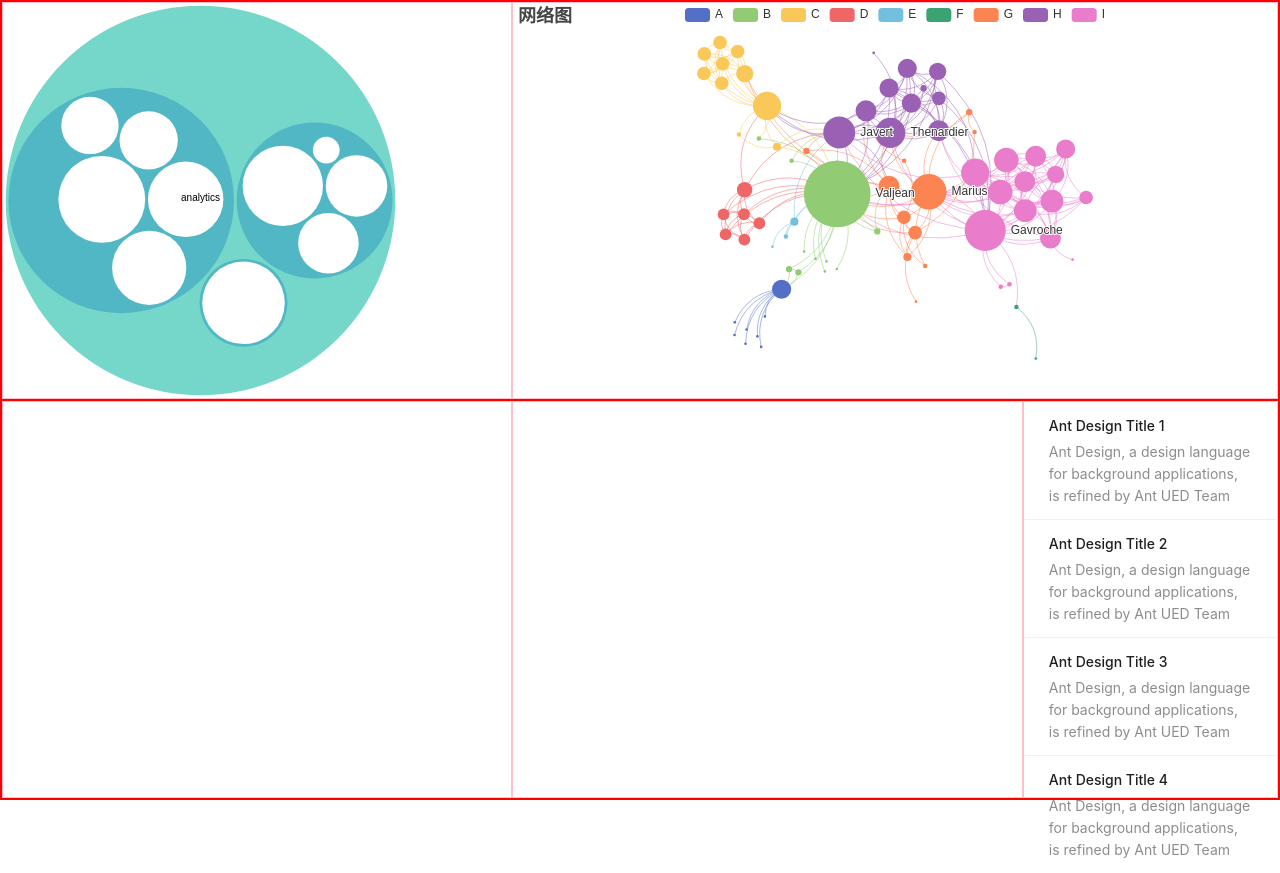
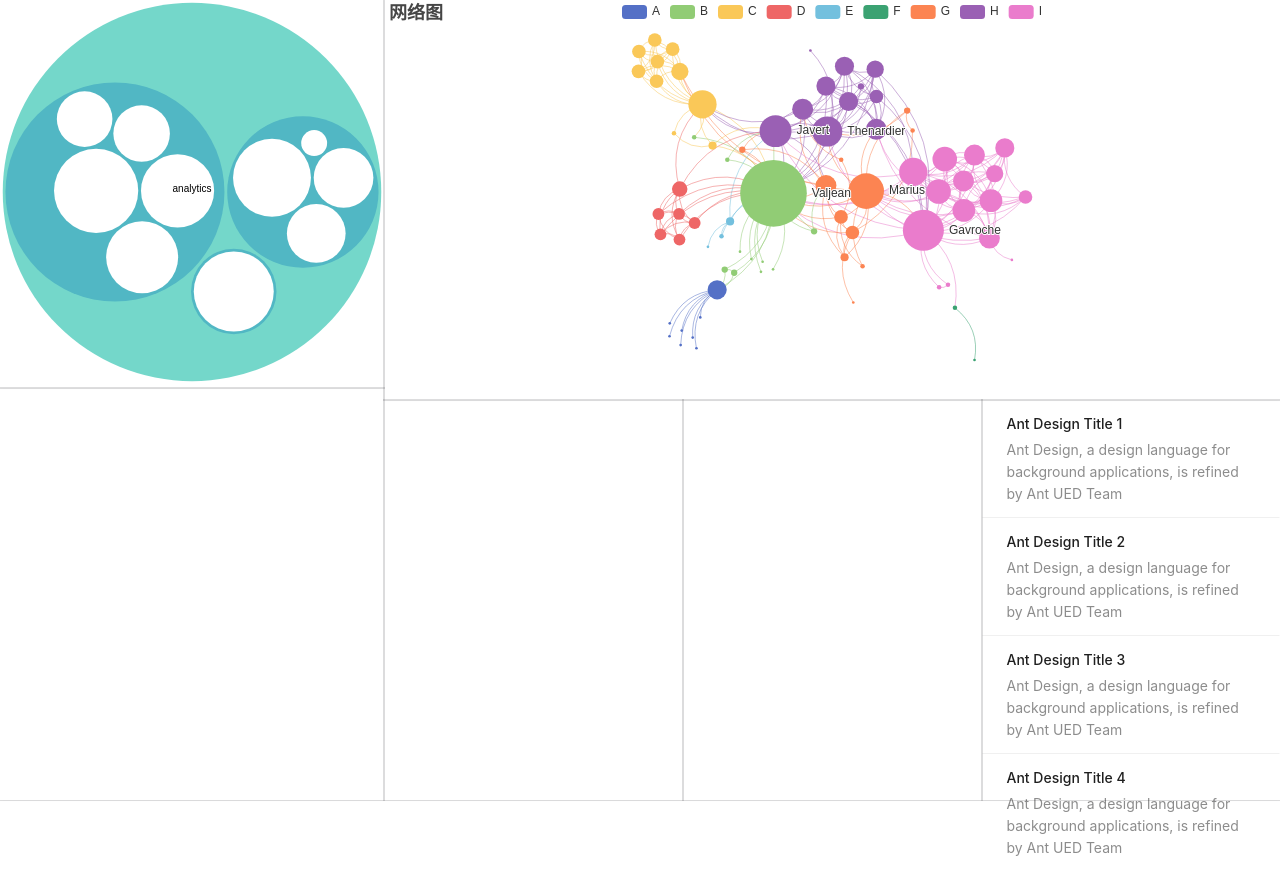
Before and after one commit to adekang/vis-demo, a Vue app: page /#/ in a window 1280 px wide. Built offline with nearby package versions, Linux system fonts and the light colour scheme.

Commit message:
chore: 图

```diff
--- a/src/views/Home/index.vue
+++ b/src/views/Home/index.vue
@@ -8,25 +8,29 @@ import PaperListCard from "@/components/PaperListCard.vue";
 
 <template>
   <div class="main-container">
-    <div class="top-container">
-      <div class="bubble-container">
+    <div class="left-container">
+      <div class="bubble-container item">
         <PackageChart/>
       </div>
 
-      <div class="net-container">
-        <NetWorkChart/>
+      <div class="search-container item">
+
       </div>
     </div>
 
+    <div class="right-container">
+      <div class="top-container net-container item">
+        <NetWorkChart/>
+      </div>
       <div class="bottom-container">
-      <div class="word-container">
+        <div class="word-container item">
           <WordChart/>
         </div>
-      <div class="high-container">
-
+        <div class="high-container item">
         </div>
-      <div class="paper-container">
+        <div class="paper-container item">
           <PaperListCard/>
+        </div>
       </div>
     </div>
     <div>
@@ -38,59 +42,66 @@ import PaperListCard from "@/components/PaperListCard.vue";
 
 <style lang='scss' scoped>
 .main-container {
-  border: 1px solid red;
   width: 100%;
   height: 100vh;
   display: flex;
-  flex-direction: column;
 }
 
-.top-container {
-  border: 1px solid red;
-  width: 100%;
-  height: 50%;
-  display: flex;
-
-  .bubble-container {
-    border: 1px solid pink;
-    width: 40%;
-    height: 100%;
+.item {
+  box-shadow: rgba(0, 0, 0, 0.02) 0px 1px 3px 0px, rgba(27, 31, 35, 0.15) 0px 0px 0px 1px;
 }
 
 
-  .net-container {
-    border: 1px solid pink;
-    width: 60%;
+.left-container {
   height: 100%;
+  width: 30%;
+  display: flex;
+  flex-direction: column;
+
+  .bubble-container {
+    aspect-ratio: 1 / 1;
+    width: 100%;
   }
 
+  .search-container {
+    width: 100%;
+    flex: 1;
+  }
+}
+
+.right-container {
+  width: 70%;
+  height: 100%;
+  display: flex;
+  flex-direction: column;
+
+  .top-container {
+    width: 100%;
+    height: 50%;
 
   }
 
   .bottom-container {
-  border: 1px solid red;
-  width: 100%;
+    display: flex;
     height: 50%;
-  display: flex;
+
 
     .word-container {
-
-    border: 1px solid pink;
-    width: 40%;
+      flex: 1;
       height: 100%;
     }
 
     .high-container {
-    border: 1px solid pink;
-    width: 40%;
+      flex: 1;
       height: 100%;
     }
 
     .paper-container {
-    border: 1px solid pink;
-    width: 20%;
+      flex: 1;
       height: 100%;
     }
   }
+}
+
 
 </style>
```
Lines whose indentation alone changed are shown as unchanged.
